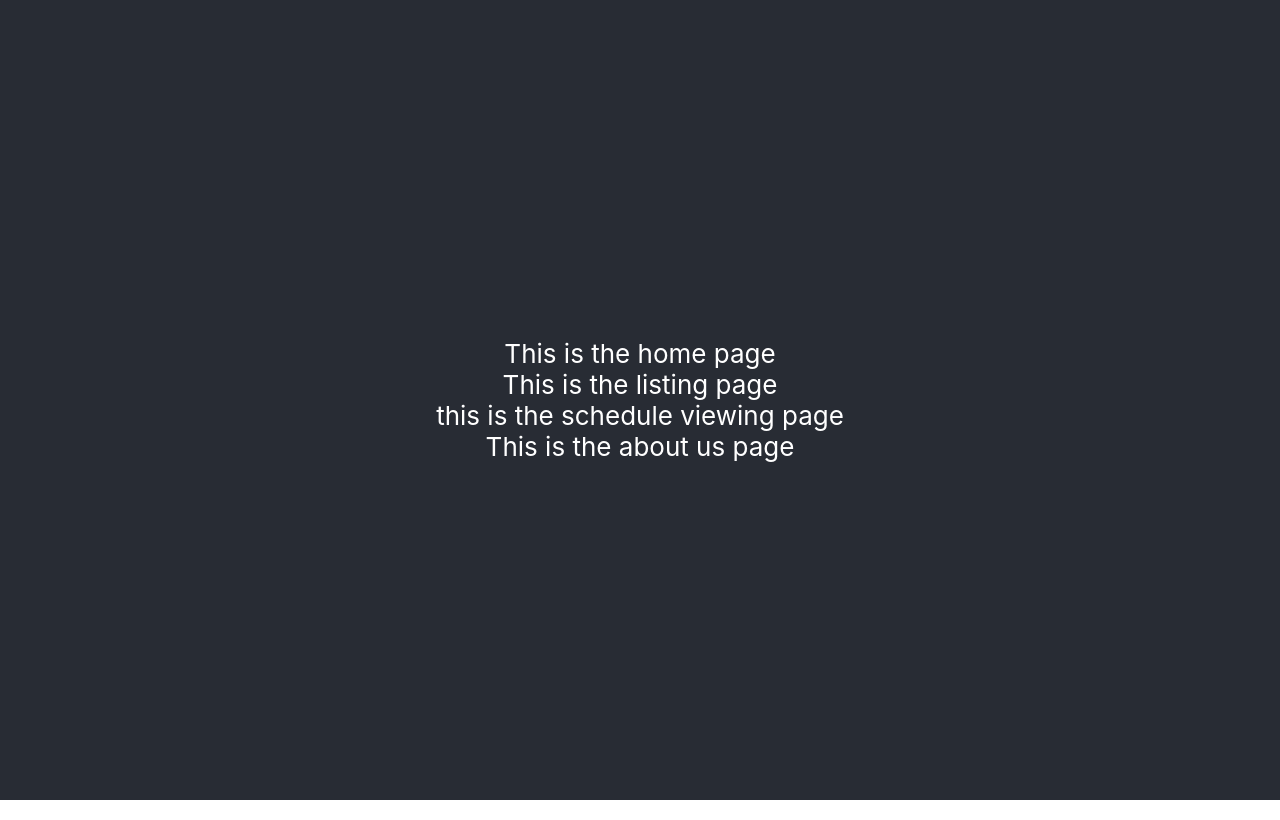
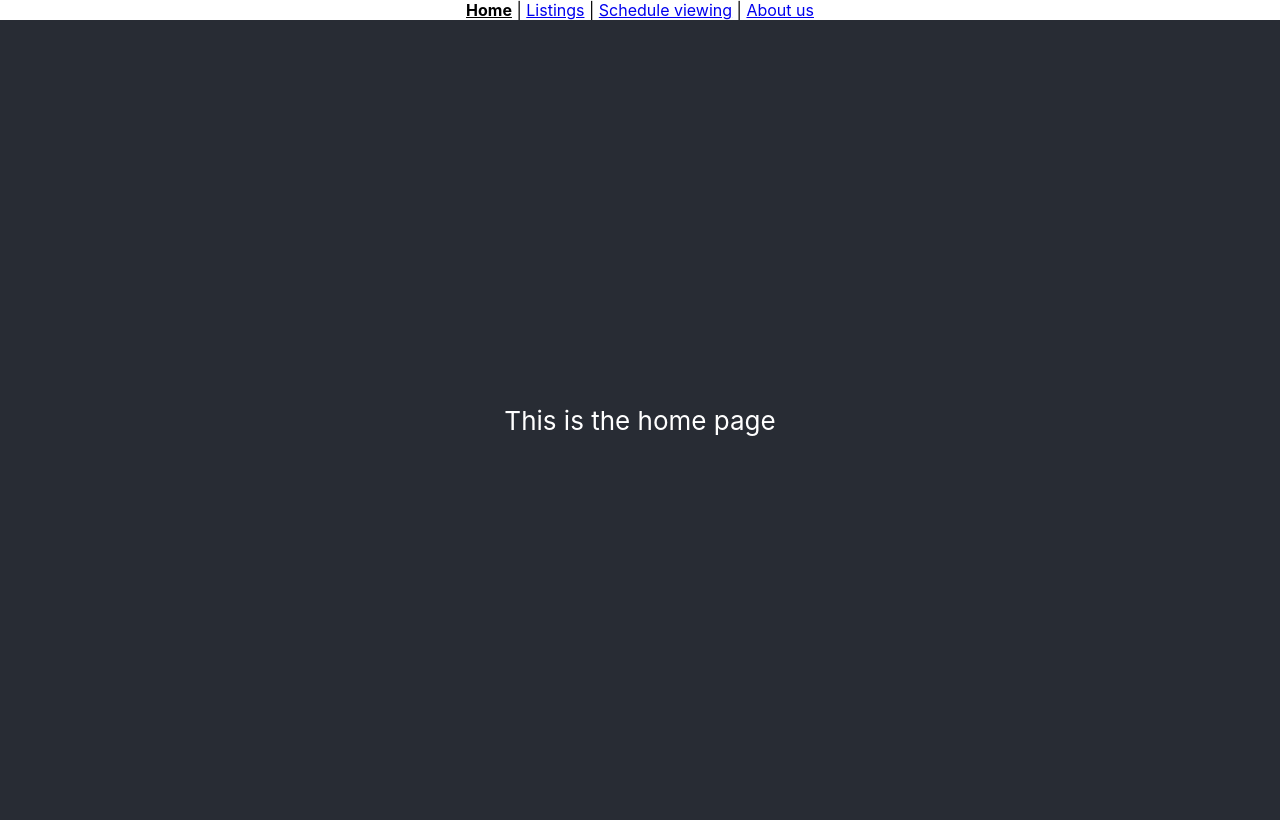
Before and after one commit to firefly017/reel-state, a React (Create React App) app: page / in a window 1280 px wide. Built offline with nearby package versions, Linux system fonts and the light colour scheme.

Commit message:
creating navbar, setting up four static routs

```diff
--- a/src/App.js
+++ b/src/App.js
@@ -1,5 +1,7 @@
 import React from "react";
 import "./App.css";
+import { Switch, Route } from "react-router-dom";
+import NavBar from "./components/NavBar";
 import Home from "./pages/Home";
 import ListingPage from "./pages/ListingPage";
 import ScheduleViewing from "./pages/ScheduleViewing";
@@ -8,11 +10,16 @@ import AbooutUs from "./pages/AboutUs";
 function App() {
   return (
     <div className="App">
+      <nav>
+        <NavBar />
+      </nav>
       <header className="App-header">
-        <Home />
-        <ListingPage />
-        <ScheduleViewing />
-        <AbooutUs />
+        <Switch>
+          <Route exact path="/" component={Home} />
+          <Route path="/listings" component={ListingPage} />
+          <Route path="/scheduleViewing" component={ScheduleViewing} />
+          <Route path="/aboutUs" component={AbooutUs} />
+        </Switch>
       </header>
     </div>
   );
--- a/src/components/NavBar.js
+++ b/src/components/NavBar.js
@@ -1,5 +1,37 @@
 import React from "react";
+import { NavLink } from "react-router-dom";
 
 export default function NavBar() {
-  return <div></div>;
+  return (
+    <div>
+      <NavLink
+        activeStyle={{ fontWeight: "bold", color: "black" }}
+        to="/"
+        exact
+      >
+        Home
+      </NavLink>
+      {" | "}
+      <NavLink
+        activeStyle={{ fontWeight: "bold", color: "black" }}
+        to="/listings"
+      >
+        Listings
+      </NavLink>
+      {" | "}
+      <NavLink
+        activeStyle={{ fontWeight: "bold", color: "black" }}
+        to="/scheduleViewing"
+      >
+        Schedule viewing
+      </NavLink>
+      {" | "}
+      <NavLink
+        activeStyle={{ fontWeight: "bold", color: "black" }}
+        to="/aboutUs"
+      >
+        About us
+      </NavLink>
+    </div>
+  );
 }
```
